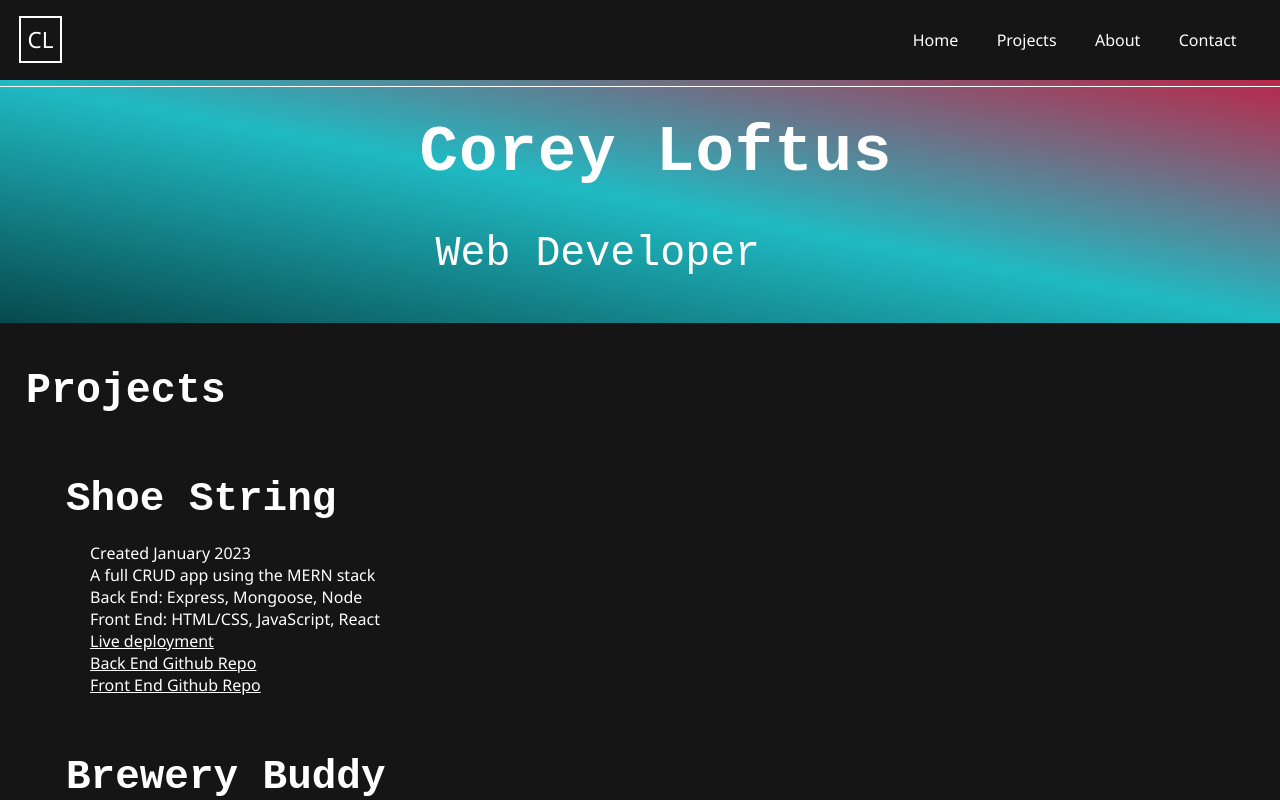
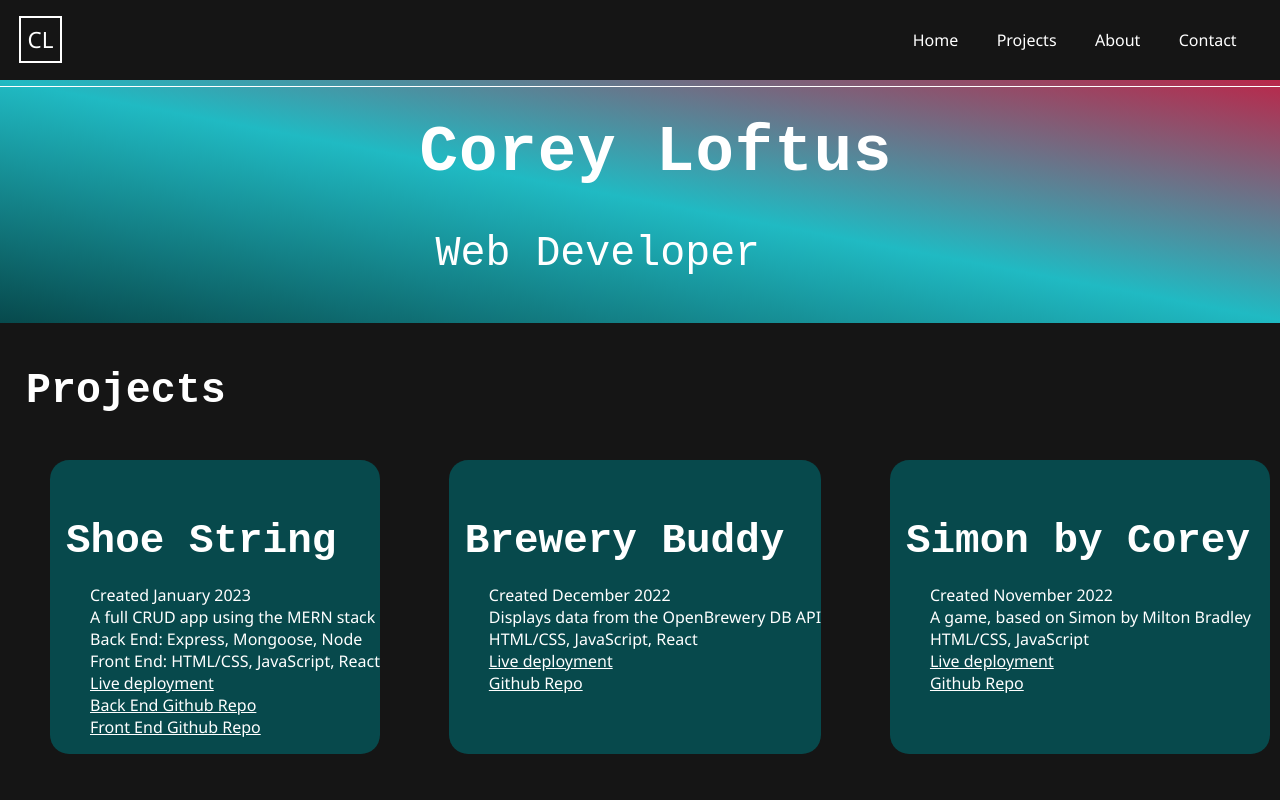
Before and after one commit to coreyloftus/personal-portfolio, a React (Create React App) app: page / in a window 1280 px wide. Shown: the top 800 px of the page. Built offline with nearby package versions, Linux system fonts and the light colour scheme; a web font is replaced by a local one.

Commit message:
project box styling

```diff
--- a/src/App.css
+++ b/src/App.css
@@ -70,8 +70,13 @@ ul>li {
   margin:10px 10px 80px 10px;
 }
 .project-box {
-  text-align: left;
+  display:flex;
+  justify-content: space-between;
   margin:10px 0px 0px 40px;
+}
+.project-card{
+  background-color: #07494c;
+  border-radius: 1.2rem;
 }
 /* About styling */
 .About {
--- a/src/Projects.js
+++ b/src/Projects.js
@@ -6,6 +6,7 @@ const Projects = () => {
             <h3 className="heading-2">Projects</h3>
             <div className="content-container">
                 <div className="project-box">
+                    <div className="project-card">
                         <h4 className="heading-3">Shoe String</h4>
                         <ul>
                             <li>Created January 2023</li>
@@ -28,6 +29,8 @@ const Projects = () => {
                                 </a>
                             </li>
                         </ul>
+                    </div>
+                    <div className="project-card">
                         <h4 className="heading-3">Brewery Buddy</h4>
                         <ul>
                             <li>Created December 2022</li>
@@ -44,6 +47,8 @@ const Projects = () => {
                                 </a>
                             </li>
                         </ul>
+                    </div>
+                    <div className="project-card">
                         <h4 className="heading-3">Simon by Corey</h4>
                         <ul>
                             <li>Created November 2022</li>
@@ -63,6 +68,7 @@ const Projects = () => {
                     </div>
                 </div>
             </div>
+        </div>
     )
 }
 
```
Lines whose indentation alone changed are shown as unchanged.
